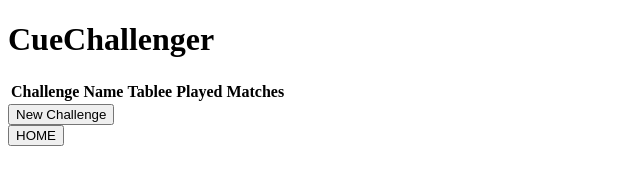
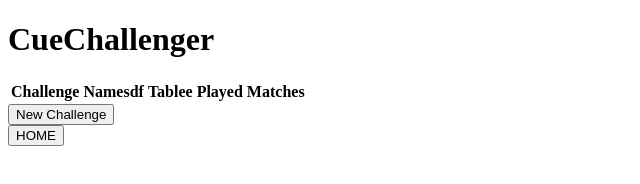
Before and after one commit to alimuqaddas/CueChallenger, an Electron app: page index.html in a window 800 px wide. Shown: the full height of the page, 0-640 px from the left. Drawn offline with nearby package versions, Linux system fonts and the light colour scheme; no server answers.

Commit message:
th changing

```diff
--- a/index.html
+++ b/index.html
@@ -16,7 +16,7 @@
     <table id="challengesTable">
       <thead>
         <tr>
-          <th>Challenge Name</th>
+          <th>Challenge Namesdf</th>
           <th>Tablee</th>
           <th>Played Matches</th>
         </tr>
```
